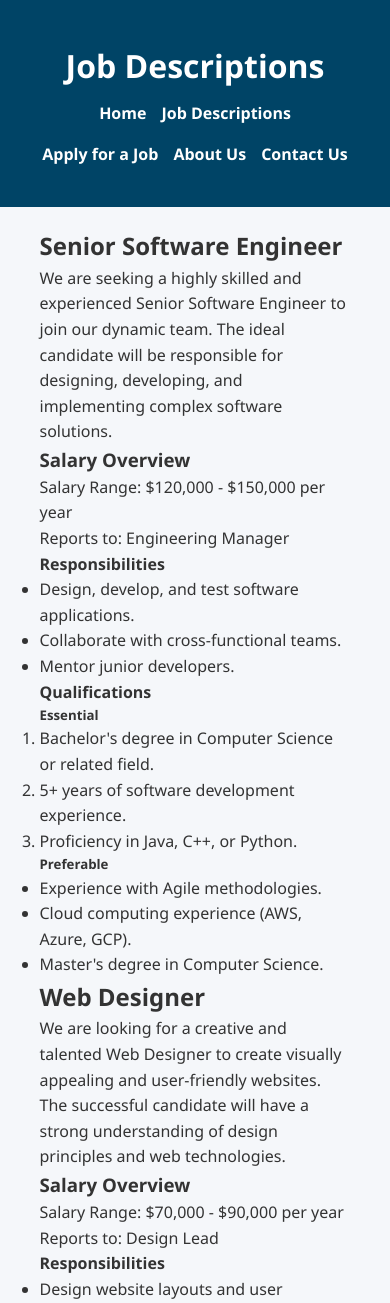
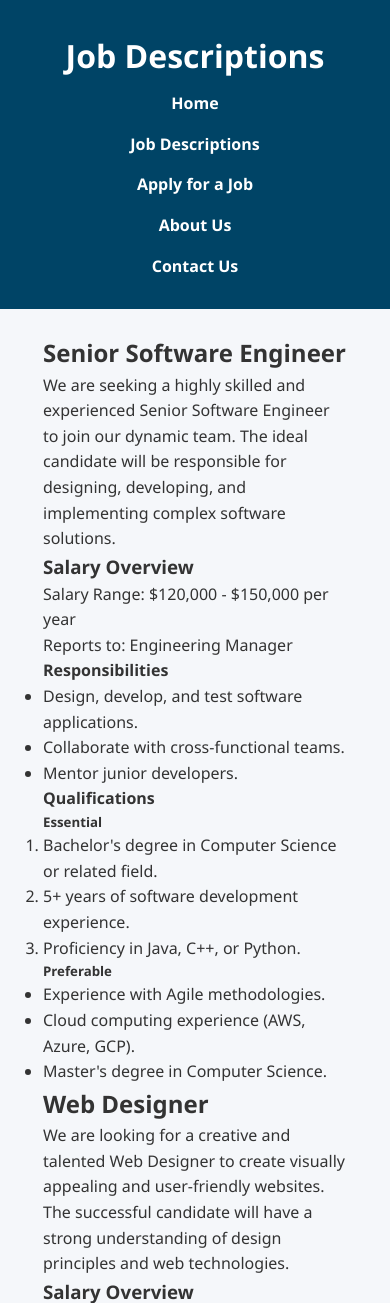
Before and after one commit to 105549359/Team05_Part1, a PHP site: page /jobs.html in a window 390 px wide. Shown: the top 1303 px of the page. Run offline with PHP 8.4, Linux system fonts and the light colour scheme.

Commit message:
Responsive Styles

```diff
--- a/styles/styles.css
+++ b/styles/styles.css
@@ -75,3 +75,19 @@ footer a {
 footer a:hover {
     text-decoration: underline;
 }
+
+/* Responsive tweaks */
+@media (max-width: 768px) {
+    nav ul {
+        flex-direction: column;
+        align-items: center;
+    }
+
+    .container {
+        padding: 10px;
+    }
+
+    main {
+        padding: 15px;
+    }
+}
```
